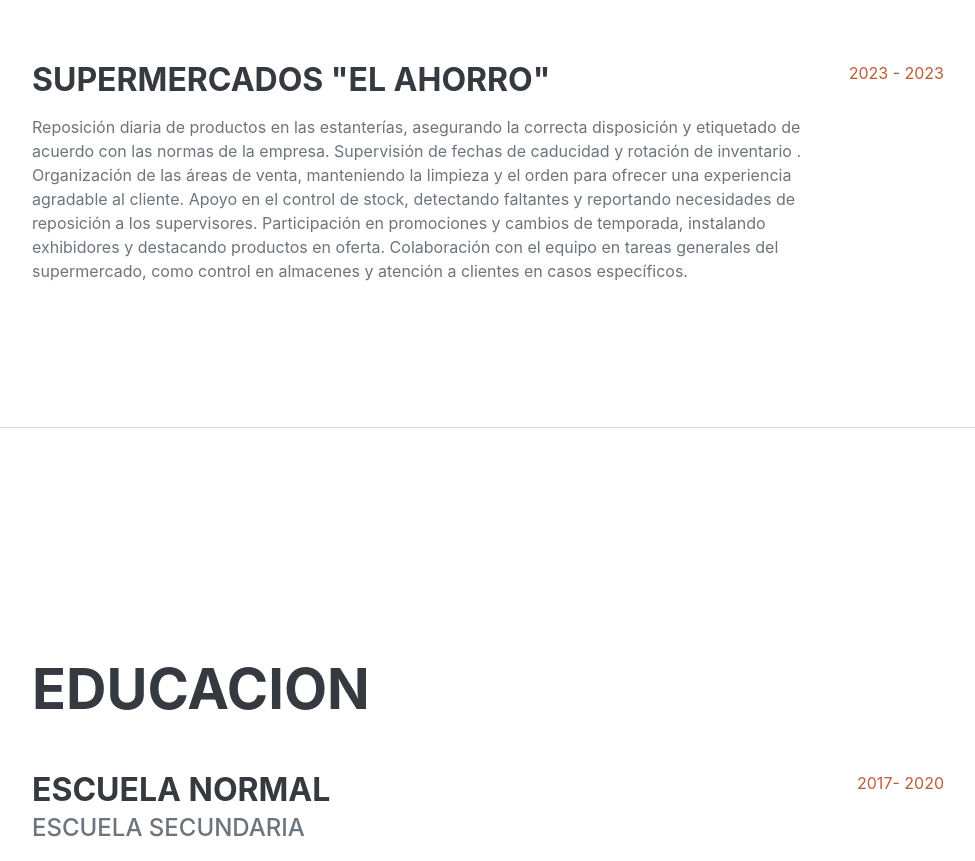
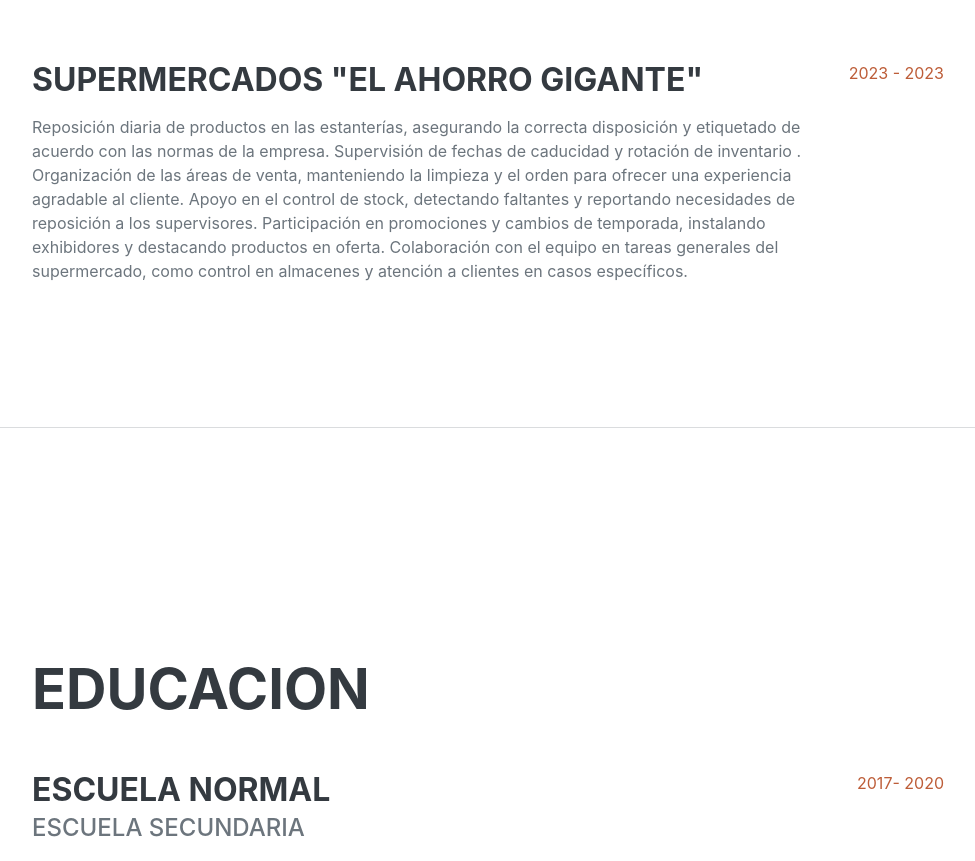
Before and after one commit to Gasti26/portfolio, a plain HTML site: page index.html in a window 1280 px wide. Shown: the part 1246-2107 px from the top of the page, without its empty margins (288-1263 px from the left). Drawn offline with nearby package versions, Linux system fonts and the light colour scheme; a web font is replaced by a local one.

Commit message:
Update index.html

```diff
--- a/index.html
+++ b/index.html
@@ -76,7 +76,7 @@
                     </div>
                     <div class="d-flex flex-column flex-md-row justify-content-between mb-5">
                         <div class="flex-grow-1">
-                            <h3 class="mb-0">Supermercados "El Ahorro"</h3>
+                            <h3 class="mb-0">Supermercados "El Ahorro Gigante"</h3>
                             <div class="subheading mb-3"></div>
                             <p>Reposición diaria de productos en las estanterías, asegurando la correcta disposición y etiquetado de acuerdo con las normas de la empresa.
                                 Supervisión de fechas de caducidad y rotación de inventario .
```
